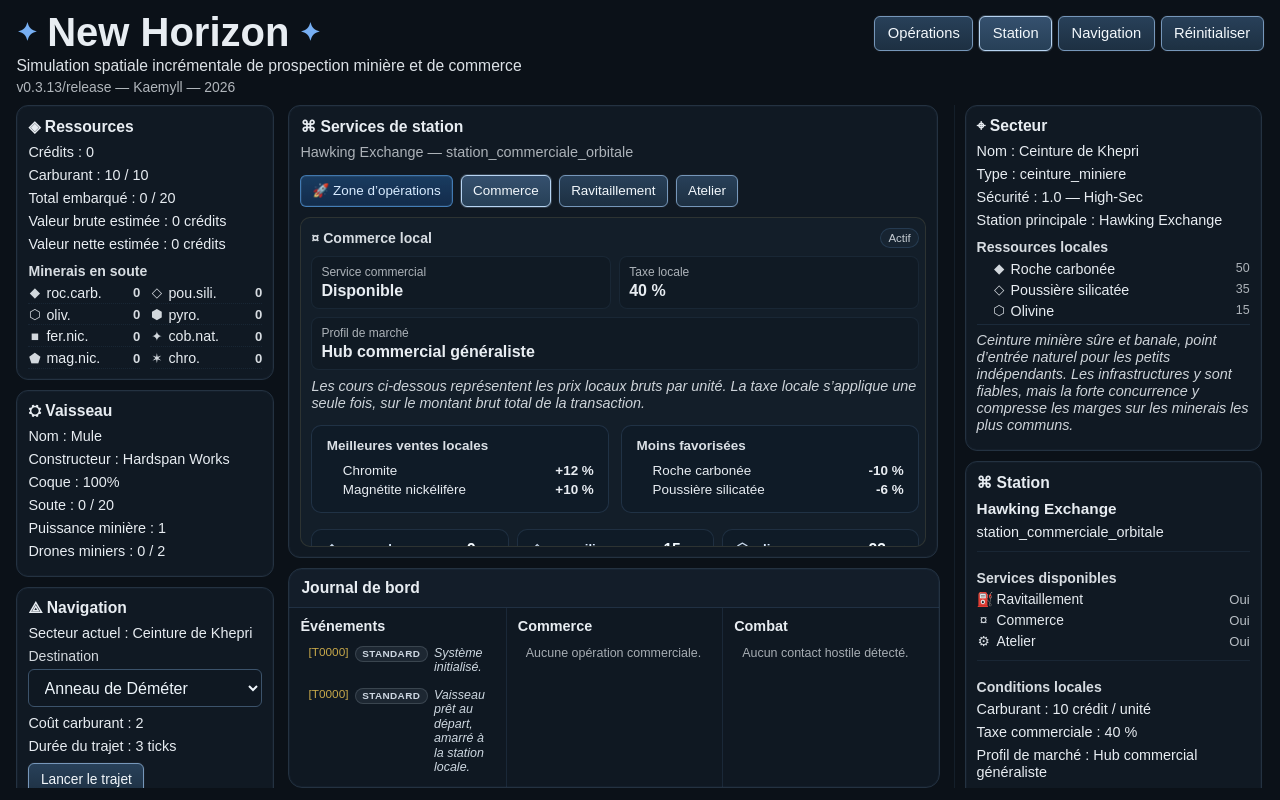
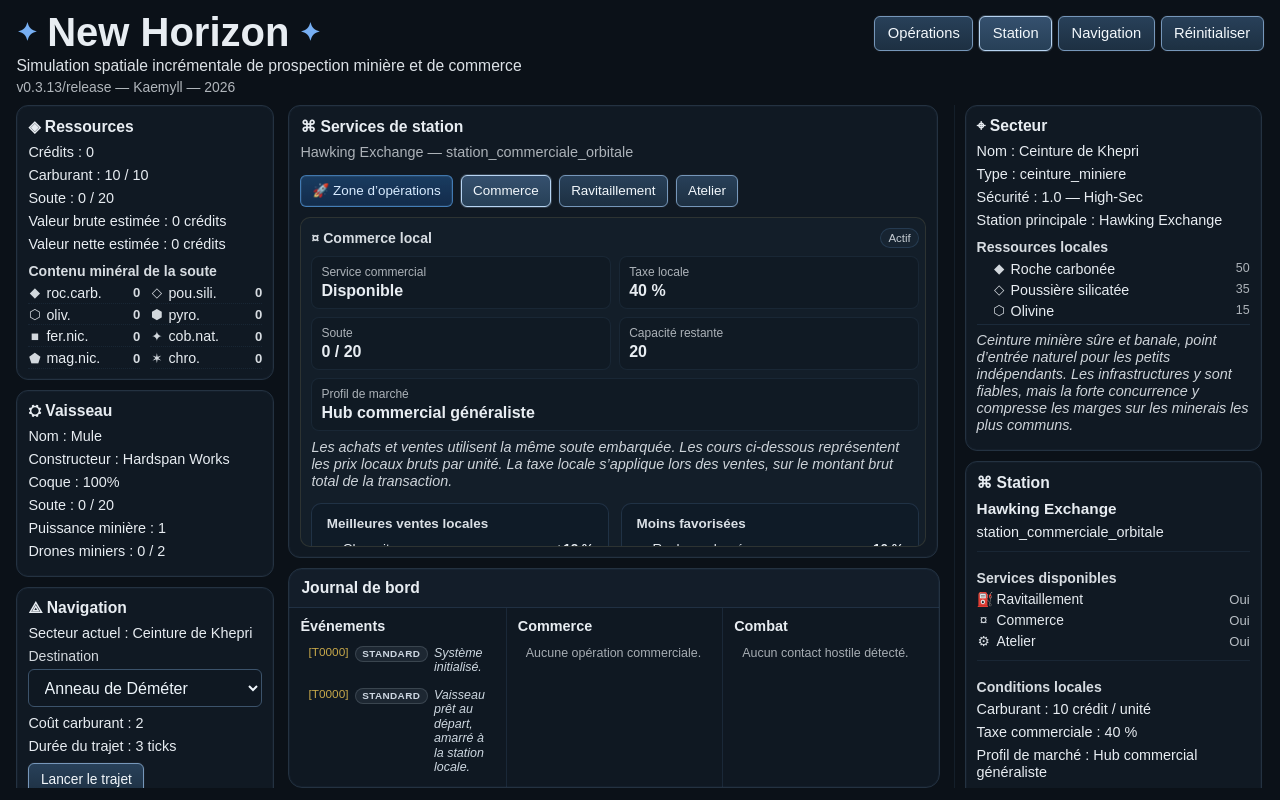
Before and after one commit to Kaemyll/newhorizon, a Vue app: page / in a window 1280 px wide. Built offline with nearby package versions, Linux system fonts and the light colour scheme.

Commit message:
[v0.3.13] #46 — Permettre l’achat de minerais en station

```diff
--- a/src/App.vue
+++ b/src/App.vue
@@ -20,6 +20,7 @@ import {
   deployerDrones,
   rappelerDrones,
 } from './game/systemeMinage'
+import { acheterMineraiEnStation } from './game/systemeCommerce'
 import { ravitaillerCarburant } from './game/systemeRavitaillement'
 import { ameliorerVaisseau } from './game/systemeAmeliorations'
 import {
@@ -116,6 +117,12 @@ function gererScanner() {
 
 function gererVenteMinerai() {
   vendreTousLesMinerais()
+  sauvegarderJeu()
+  synchroniserEtat()
+}
+
+function gererAchatBien(idBien) {
+  acheterMineraiEnStation(idBien)
   sauvegarderJeu()
   synchroniserEtat()
 }
@@ -303,6 +310,8 @@ onUnmounted(() => {
             :economie="etat.economie"
             @changer-sous-mode-station="changerSousModeStation"
             @vendre="gererVenteMinerai"
+            @acheter-bien="gererAchatBien"
+
             @ravitailler="gererRavitaillement"
             @acheter-drone="gererAchatDrone"
             @retour-station="gererRetourStation"
--- a/src/assets/styles/main.css
+++ b/src/assets/styles/main.css
@@ -573,6 +573,22 @@ select {
   font-size: 0.76rem;
   font-style: italic;
   opacity: 0.72;
+}
+
+.market-rate-buy-button {
+  min-height: 28px;
+  padding: 0.35rem 0.6rem;
+  font-size: 0.76rem;
+  white-space: nowrap;
+}
+
+.market-rate-buy-button:disabled {
+  opacity: 0.45;
+}
+
+.market-rate-row .market-rate-average {
+  display: inline-flex;
+  align-items: center;
 }
 
 .station-service-badge {
--- a/src/components/ResourcePanel.vue
+++ b/src/components/ResourcePanel.vue
@@ -18,10 +18,6 @@ const props = defineProps({
     required: true,
   },
 })
-
-const totalMineraisEmbarques = computed(() =>
-  Object.values(props.ressources.minerais || {}).reduce((total, quantite) => total + quantite, 0),
-)
 
 const secteur = computed(() =>
   donneesSecteurs.find((entree) => entree.id === props.secteurCourant.id),
@@ -51,11 +47,11 @@ const estimationCargaison = computed(() => {
     <h2>◈ Ressources</h2>
     <p>Crédits : {{ ressources.credits }}</p>
     <p>Carburant : {{ ressources.carburant }} / {{ vaisseau.carburantMax }}</p>
-    <p>Total embarqué : {{ totalMineraisEmbarques }} / {{ vaisseau.souteMax }}</p>
+    <p>Soute : {{ vaisseau.soute }} / {{ vaisseau.souteMax }}</p>
     <p>Valeur brute estimée : {{ estimationCargaison.valeurBrute }} crédits</p>
     <p>Valeur nette estimée : {{ estimationCargaison.valeurNette }} crédits</p>
 
-    <h3>Minerais en soute</h3>
+    <h3>Contenu minéral de la soute</h3>
     <ul class="resource-list resource-list-compact resource-list-mineraux">
       <li v-for="minerai in donneesMinerais" :key="minerai.id">
         <span class="resource-inline">
--- a/src/components/StationServicesPanel.vue
+++ b/src/components/StationServicesPanel.vue
@@ -38,6 +38,7 @@ const props = defineProps({
 const emit = defineEmits([
   'changer-sous-mode-station',
   'vendre',
+  'acheter-bien',
   'ravitailler',
   'acheter-drone',
   'aller-operations',
@@ -62,9 +63,13 @@ const tauxTaxe = computed(() => calculerTauxTaxePourSecurite(secteur.value?.secu
 
 const taxeLocalePourcent = computed(() => formaterPourcentageTaxe(tauxTaxe.value))
 
-const coursLocaux = computed(() => calculerCoursLocauxPourStation(station.value))
+const coursLocaux = computed(() =>
+  calculerCoursLocauxPourStation(station.value, props.ressources.minerais || {}),
+)
 
 const resumeMarche = computed(() => construireResumeMarcheStation(station.value))
+
+const souteRestante = computed(() => props.vaisseau.souteMax - props.vaisseau.soute)
 
 const profilMarcheLabel = computed(() => {
   const typeStation = station.value?.type || ''
@@ -161,6 +166,16 @@ const coutDroneMinier = computed(() => props.economie?.coutDroneMinier ?? 400)
             <strong>{{ taxeLocalePourcent }}</strong>
           </div>
 
+          <div class="station-service-metric">
+            <span class="station-service-label">Soute</span>
+            <strong>{{ vaisseau.soute }} / {{ vaisseau.souteMax }}</strong>
+          </div>
+
+          <div class="station-service-metric">
+            <span class="station-service-label">Capacité restante</span>
+            <strong>{{ souteRestante }}</strong>
+          </div>
+
           <div class="station-service-metric station-service-metric--full">
             <span class="station-service-label">Profil de marché</span>
             <strong>{{ profilMarcheLabel }}</strong>
@@ -168,8 +183,9 @@ const coutDroneMinier = computed(() => props.economie?.coutDroneMinier ?? 400)
         </div>
 
         <p class="station-service-description">
-          Les cours ci-dessous représentent les prix locaux bruts par unité. La taxe locale
-          s’applique une seule fois, sur le montant brut total de la transaction.
+          Les achats et ventes utilisent la même soute embarquée. Les cours ci-dessous représentent
+          les prix locaux bruts par unité. La taxe locale s’applique lors des ventes, sur le montant
+          brut total de la transaction.
         </p>
 
         <div class="station-market-insights station-market-insights--compact">
@@ -221,6 +237,18 @@ const coutDroneMinier = computed(() => props.economie?.coutDroneMinier ?? 400)
 
               <span class="market-rate-average">moy. {{ minerai.prixMoyen }} cr</span>
             </div>
+
+            <div class="market-rate-row market-rate-row--bottom">
+              <span class="market-rate-average">En soute : {{ minerai.quantiteEnSoute }}</span>
+
+              <button
+                class="market-rate-buy-button"
+                :disabled="souteRestante <= 0 || ressources.credits < minerai.prixBrut"
+                @click="emit('acheter-bien', minerai.id)"
+              >
+                Acheter 1
+              </button>
+            </div>
           </div>
         </div>
 
@@ -229,7 +257,7 @@ const coutDroneMinier = computed(() => props.economie?.coutDroneMinier ?? 400)
         </p>
 
         <div class="action-group">
-          <button @click="emit('vendre')">Vendre la cargaison</button>
+          <button @click="emit('vendre')">Vendre le contenu minéral de la soute</button>
         </div>
       </div>
 
--- a/src/game/donneesInitiales.js
+++ b/src/game/donneesInitiales.js
@@ -19,6 +19,7 @@ export function creerEtatInitialJeu() {
       credits: 0,
       carburant: vaisseauDepart.carburantMax,
       minerais: creerStockMineraisInitial(),
+      cargaisonMarchande: {},
     },
 
     vaisseau: {
--- a/src/game/systemeCommerce.js
+++ b/src/game/systemeCommerce.js
@@ -1,5 +1,27 @@
 import { donneesMinerais } from './dataMinerais'
 import { donneesSecteurs } from './dataSecteurs'
+import { recupererEtatJeu } from './etatJeu'
+import { avancerTemps, recupererTickCourant } from './systemeTemps'
+
+function obtenirHorodatageTick() {
+  const tick = recupererTickCourant()
+  return `[T${String(tick).padStart(4, '0')}]`
+}
+
+function ajouterAuJournalCommerce(message, niveau = 'standard') {
+  const etat = recupererEtatJeu()
+
+  etat.journal.unshift({
+    horodatage: obtenirHorodatageTick(),
+    message,
+    categorie: 'commerce',
+    niveau,
+  })
+
+  if (etat.journal.length > 50) {
+    etat.journal.pop()
+  }
+}
 
 export function calculerTauxTaxePourSecurite(securite) {
   const taxe = 0.18 + securite * 0.22
@@ -55,14 +77,8 @@ export function recupererVariationCours(station, minerai) {
 export function recupererSymboleVariation(station, minerai) {
   const variation = recupererVariationCours(station, minerai)
 
-  if (variation === 'hausse') {
-    return '↑'
-  }
-
-  if (variation === 'baisse') {
-    return '↓'
-  }
-
+  if (variation === 'hausse') return '↑'
+  if (variation === 'baisse') return '↓'
   return '='
 }
 
@@ -78,7 +94,7 @@ export function formaterVariationPrixPourcentage(valeur) {
   return '0 %'
 }
 
-export function calculerCoursLocauxPourStation(station) {
+export function calculerCoursLocauxPourStation(station, ressourcesMinerais = {}) {
   return donneesMinerais.map((minerai) => {
     const prixBrut = calculerPrixUnitaireLocalBrut(station, minerai)
     const variationPourcentage = calculerVariationPrixPourcentage(station, minerai)
@@ -92,6 +108,7 @@ export function calculerCoursLocauxPourStation(station) {
       modificateur: recupererModificateurMinerai(station, minerai.id),
       variationPourcentage,
       variationPourcentageLabel: formaterVariationPrixPourcentage(variationPourcentage),
+      quantiteEnSoute: ressourcesMinerais[minerai.id] || 0,
     }
   })
 }
@@ -111,12 +128,9 @@ export function recupererTopCoursBaissiers(station, limite = 3) {
 }
 
 export function construireResumeMarcheStation(station) {
-  const haussiers = recupererTopCoursHaussiers(station, 2)
-  const baissiers = recupererTopCoursBaissiers(station, 2)
-
   return {
-    haussiers,
-    baissiers,
+    haussiers: recupererTopCoursHaussiers(station, 2),
+    baissiers: recupererTopCoursBaissiers(station, 2),
   }
 }
 
@@ -142,3 +156,58 @@ export function calculerValeurCargaisonPourStation(ressourcesMinerais, station,
     tauxTaxe,
   }
 }
+
+export function acheterMineraiEnStation(idMinerai, quantite = 1) {
+  const etat = recupererEtatJeu()
+
+  if (etat.navigation?.enVoyage) {
+    ajouterAuJournalCommerce('Impossible d’acheter un chargement pendant un trajet.', 'alerte')
+    return
+  }
+
+  if (etat.positionLocale !== 'station') {
+    ajouterAuJournalCommerce('Les achats ne sont possibles qu’à la station.', 'alerte')
+    return
+  }
+
+  const secteurCourant = recupererSecteurParId(etat.secteurCourant?.id)
+  const station = secteurCourant?.stationPrincipale
+
+  if (!station?.services?.commerce) {
+    ajouterAuJournalCommerce('Aucun service commercial disponible dans cette station.', 'alerte')
+    return
+  }
+
+  const minerai = donneesMinerais.find((entree) => entree.id === idMinerai)
+
+  if (!minerai) {
+    ajouterAuJournalCommerce('Bien commercial introuvable.', 'alerte')
+    return
+  }
+
+  const quantiteAchetee = Math.max(1, Math.floor(quantite))
+
+  if (etat.vaisseau.soute + quantiteAchetee > etat.vaisseau.souteMax) {
+    ajouterAuJournalCommerce('Soute insuffisante pour embarquer ce chargement.', 'alerte')
+    return
+  }
+
+  const prixUnitaire = calculerPrixUnitaireLocalBrut(station, minerai)
+  const coutTotal = prixUnitaire * quantiteAchetee
+
+  if (etat.ressources.credits < coutTotal) {
+    ajouterAuJournalCommerce('Crédits insuffisants pour cet achat.', 'alerte')
+    return
+  }
+
+  etat.ressources.credits -= coutTotal
+  etat.ressources.minerais[idMinerai] = (etat.ressources.minerais[idMinerai] || 0) + quantiteAchetee
+  etat.vaisseau.soute += quantiteAchetee
+
+  avancerTemps(1)
+
+  ajouterAuJournalCommerce(
+    `Achat embarqué en soute : +${quantiteAchetee} ${minerai.nom} pour ${coutTotal} cr.`,
+    'succes',
+  )
+}
```
